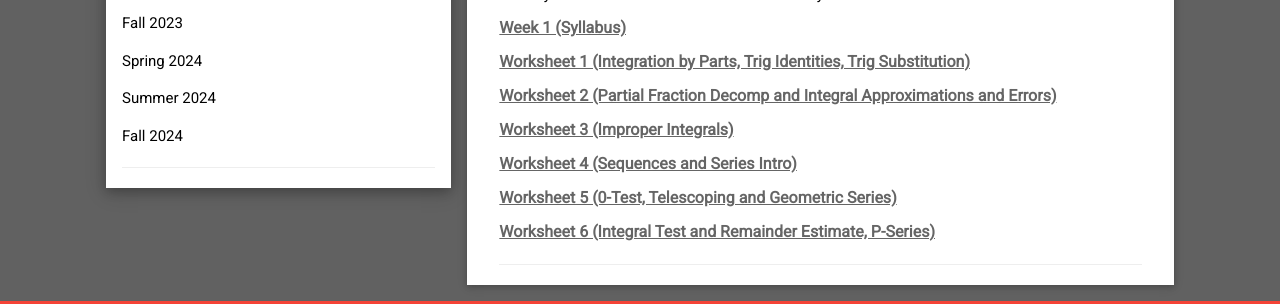
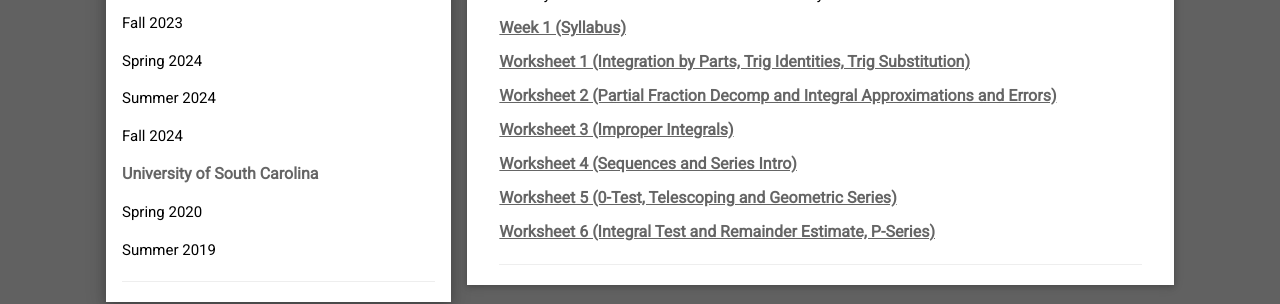
Before and after one commit to tluckner/website, a plain HTML site: page MAT171.html in a window 1280 px wide. Shown: the part 536-840 px from the top of the page. Drawn offline with nearby package versions, Linux system fonts and the light colour scheme.

Commit message:
Update MAT171.html

```diff
--- a/MAT171.html
+++ b/MAT171.html
@@ -45,6 +45,10 @@ ul.a {
 		<p class="w3-text-black"> Spring 2024 </p>
 		<p class="w3-text-black"> Summer 2024 </p>
 		<p class="w3-text-black"> Fall 2024 </p>
+		<h6 class="w3-opacity w3-text-black"><b>University of South Carolina</b></h6>
+		<p class="w3-text-black"> Spring 2020 </p>
+		<p class="w3-text-black"> Summer 2019 </p>
+
           <hr>
 
         <!-- End Left Column -->
```
